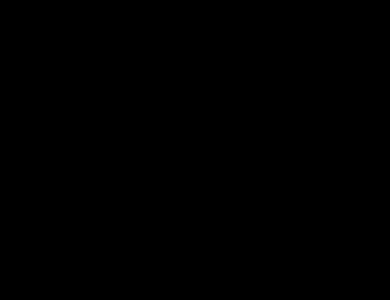
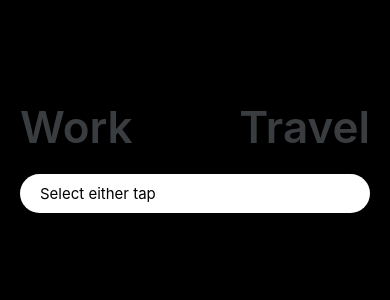
Before and after one commit to leesangjik/toDoList, a React Native app: screen / in a window 390 px wide. Shown: the top 300 px of the page. Built offline with nearby package versions, Linux system fonts and the light colour scheme.

Commit message:
code challenge
0. remember tap (done)
1. success function (ing~)

```diff
--- a/App.js
+++ b/App.js
@@ -1,10 +1,186 @@
 import { StatusBar } from "expo-status-bar";
-import { StyleSheet, Text, View } from "react-native";
+import {
+  StyleSheet,
+  Text,
+  TouchableOpacity,
+  View,
+  TextInput,
+  ScrollView,
+  Alert,
+} from "react-native";
+import { theme } from "./color";
+import { useEffect, useState } from "react";
+import AsyncStorage from "@react-native-async-storage/async-storage";
+import { Fontisto } from "@expo/vector-icons";
+
+const STORAGE_KEY = "@toDos";
+const HEADER_KEY = "@header";
 
 export default function App() {
+  const [working, setWorking] = useState();
+  const [text, setText] = useState("");
+  const [toDos, setToDos] = useState({});
+
+  const work = () => setWorking(true);
+  const travel = () => setWorking(false);
+
+  const onChangeText = (payload) => setText(payload);
+
+  const saveToDos = async (toSave) => {
+    try {
+      const s = JSON.stringify(toSave);
+      await AsyncStorage.setItem(STORAGE_KEY, s);
+    } catch (error) {
+      console.log(error);
+    }
+  };
+
+  const loadToDos = async () => {
+    try {
+      const s = await AsyncStorage.getItem(STORAGE_KEY);
+      setToDos(JSON.parse(s));
+    } catch (error) {
+      console.log(error);
+    }
+  };
+
+  useEffect(() => {
+    loadToDos(), [];
+  });
+
+  const addToDo = async () => {
+    if (text === "") {
+      return;
+    }
+    const newToDos = {
+      ...toDos,
+      [Date.now()]: { text, working },
+    };
+    setToDos(newToDos);
+    await saveToDos(newToDos);
+    setText("");
+  };
+
+  const deleteToDo = (key) => {
+    Alert.alert("Delete to do", "Are you sure?", [
+      { text: "Cancel" },
+      {
+        text: "Delete",
+        onPress: async () => {
+          const newToDos = { ...toDos };
+          delete newToDos[key];
+          setToDos(newToDos);
+          await saveToDos(newToDos);
+        },
+      },
+    ]);
+    return;
+  };
+
+  const saveWorkingMode = async () => {
+    try {
+      if (working !== undefined) {
+        const workingMode = {
+          Mode: working,
+        };
+        await AsyncStorage.setItem(HEADER_KEY, JSON.stringify(workingMode));
+        //console.log(`Save working mode : ${working}`);
+      }
+    } catch (error) {
+      console.log(error);
+    }
+  };
+
+  useEffect(() => {
+    saveWorkingMode();
+  }, [working]);
+
+  const loadWorkingMode = async () => {
+    try {
+      const keys = await AsyncStorage.getAllKeys();
+      if (keys.includes(HEADER_KEY)) {
+        const savedMode = await AsyncStorage.getItem(HEADER_KEY);
+        const savedModeValue = JSON.parse(savedMode).Mode;
+        setWorking(savedModeValue);
+      } else {
+      }
+    } catch (error) {
+      console.log(error);
+    }
+  };
+
+  useEffect(() => {
+    loadWorkingMode();
+  }, []);
+
   return (
     <View style={styles.container}>
       <StatusBar style="auto" />
+      <View style={styles.header}>
+        <TouchableOpacity onPress={work}>
+          <Text
+            style={{
+              ...styles.btnText,
+              color: working ? "white" : theme.grey,
+            }}
+          >
+            Work
+          </Text>
+        </TouchableOpacity>
+        <TouchableOpacity onPress={travel}>
+          <Text
+            style={{
+              ...styles.btnText,
+              color: working === false ? "white" : theme.grey,
+            }}
+          >
+            Travel
+          </Text>
+        </TouchableOpacity>
+      </View>
+
+      <TextInput
+        onSubmitEditing={addToDo}
+        onChangeText={onChangeText}
+        returnKeyType="done"
+        style={styles.input}
+        placeholder={
+          working === undefined
+            ? "Select either tap"
+            : working
+            ? "What do you have to do"
+            : "Where do you want to go"
+        }
+        editable={working !== undefined ? true : false}
+      ></TextInput>
+
+      <ScrollView>
+        {toDos
+          ? Object.keys(toDos).map((key) =>
+              toDos[key].working === working ? (
+                <View style={styles.toDo} key={key}>
+                  <Text style={styles.toDoText}>{toDos[key].text}</Text>
+                  <View style={styles.icons}>
+                    <TouchableOpacity>
+                      <Text style={styles.icon}>
+                        <Fontisto name="check" size={16} color={theme.grey} />
+                      </Text>
+                    </TouchableOpacity>
+                    <TouchableOpacity
+                      onPress={() => {
+                        deleteToDo(key);
+                      }}
+                    >
+                      <Text style={styles.icon}>
+                        <Fontisto name="trash" size={16} color={theme.grey} />
+                      </Text>
+                    </TouchableOpacity>
+                  </View>
+                </View>
+              ) : null
+            )
+          : null}
+      </ScrollView>
     </View>
   );
 }
@@ -12,8 +188,45 @@
 const styles = StyleSheet.create({
   container: {
     flex: 1,
-    backgroundColor: "#000",
+    backgroundColor: theme.bg,
+    paddingHorizontal: 20,
+  },
+  header: {
+    justifyContent: "space-between",
+    flexDirection: "row",
+    marginTop: 100,
+  },
+  btnText: {
+    fontSize: 44,
+    fontWeight: 600,
+  },
+  input: {
+    backgroundColor: "white",
+    paddingVertical: 10,
+    paddingHorizontal: 20,
+    borderRadius: 20,
+    marginVertical: 20,
+    fontSize: 15,
+  },
+  toDo: {
+    backgroundColor: theme.toDoBg,
+    marginBottom: 10,
+    paddingVertical: 10,
+    paddingHorizontal: 20,
+    borderRadius: 15,
+    flexDirection: "row",
     alignItems: "center",
-    justifyContent: "center",
+    justifyContent: "space-between",
+  },
+  toDoText: {
+    color: "white",
+    fontSize: 16,
+    fontWeight: 500,
+  },
+  icons: {
+    flexDirection: "row",
+  },
+  icon: {
+    paddingHorizontal: 5,
   },
 });
--- /dev/null
+++ b/color.js
@@ -0,0 +1,5 @@
+export const theme = {
+  bg: "black",
+  grey: "#3A3D40",
+  toDoBg: "#5C5C60",
+};
--- a/package.json
+++ b/package.json
@@ -12,7 +12,8 @@
     "expo": "~48.0.18",
     "expo-status-bar": "~1.4.4",
     "react": "18.2.0",
-    "react-native": "0.71.8"
+    "react-native": "0.71.8",
+    "@react-native-async-storage/async-storage": "1.17.11"
   },
   "devDependencies": {
     "@babel/core": "^7.20.0"
```
Also changed, not shown: 1 other file (tests, documents, lock files or other folders).
